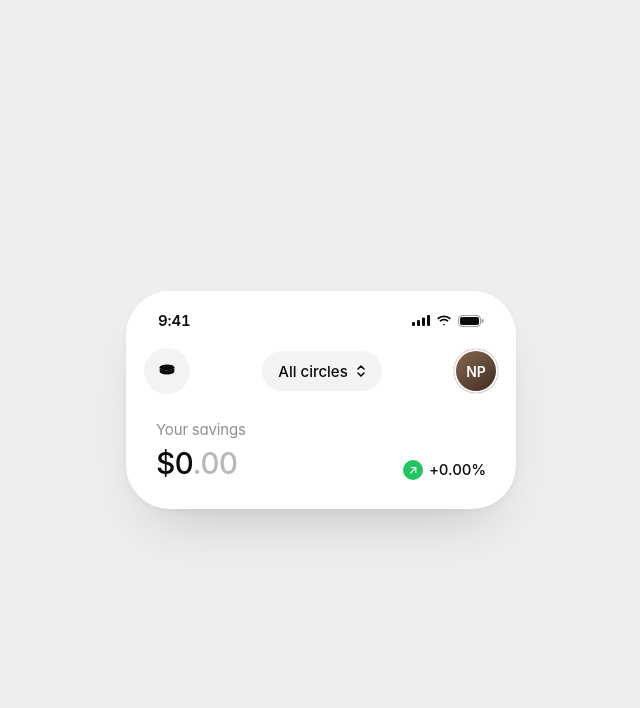
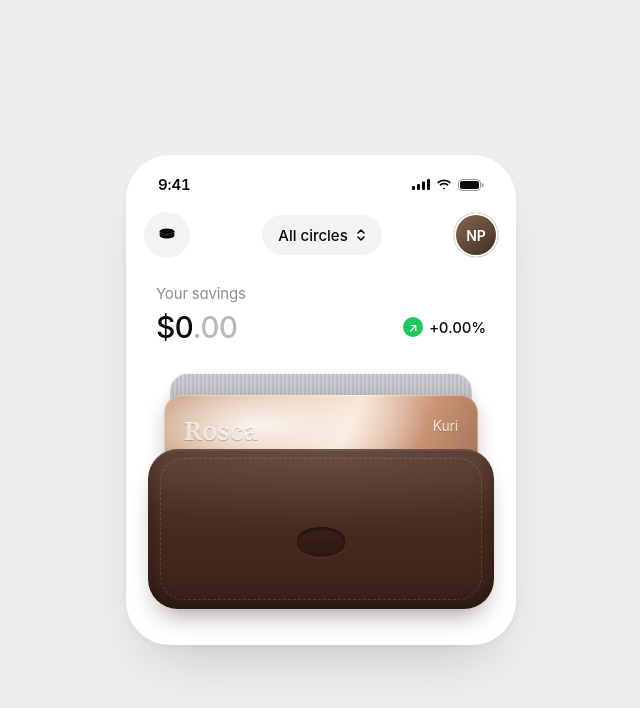
Before and after one commit to nikhil-pn/rosca, a website: page web/index.html in a window 1280 px wide. Shown: the whole page, without its empty margins (319-959 px from the left). Drawn offline with Linux system fonts and the light colour scheme.

Commit message:
Web: the leather wallet with a silver and a rose-gold Rosca card, pure CSS
Co-Authored-By: Claude Opus 5.5 <noreply@anthropic.com>

```diff
--- a/web/css/phone.css
+++ b/web/css/phone.css
@@ -21,7 +21,7 @@
 
 .balance { padding: 26px 12px 6px; }
 .balance .label { color: var(--muted); font-size: 15px; margin-bottom: 6px; }
-.balance-row { display: flex; justify-content: space-between; align-items: baseline; }
+.balance-row { display: flex; justify-content: space-between; align-items: center; }
 .big { font-size: 30px; font-weight: 500; }
 .gain { display: inline-flex; align-items: center; gap: 6px; font-size: 15px; font-weight: 500; }
 .gain .arrow { width: 20px; height: 20px; border-radius: 50%; background: var(--green); color: #fff; display: grid; place-items: center; font-size: 12px; }
--- /dev/null
+++ b/web/css/wallet.css
@@ -0,0 +1,35 @@
+/* The leather wallet with a silver and a rose-gold card, all CSS. */
+.wallet { position: relative; height: 236px; margin: 22px 4px 14px; }
+.wcard { position: absolute; left: 22px; right: 22px; height: 150px; border-radius: 18px; }
+.wcard.silver {
+  top: 0;
+  background: repeating-linear-gradient(90deg, #d9d9dc 0 2px, #c9c9cd 2px 4px), linear-gradient(180deg, #f2f2f4, #bdbdc2);
+  background-blend-mode: multiply;
+  box-shadow: inset 0 1px 0 rgba(255, 255, 255, 0.8), 0 4px 10px rgba(0, 0, 0, 0.08);
+}
+.wcard.gold {
+  top: 22px; left: 16px; right: 16px;
+  background:
+    radial-gradient(120% 90% at 30% 20%, rgba(255, 255, 255, 0.85), rgba(255, 255, 255, 0) 45%),
+    radial-gradient(80% 60% at 75% 70%, rgba(255, 210, 190, 0.7), rgba(255, 210, 190, 0) 60%),
+    linear-gradient(115deg, #b8865f 0%, #e8c3a2 38%, #f6e2cf 52%, #c99474 72%, #8f6448 100%);
+  box-shadow: inset 0 0 0 1px rgba(255, 255, 255, 0.35), 0 8px 18px rgba(80, 40, 20, 0.25);
+  padding: 18px 20px;
+}
+.wcard .brand { font-family: Georgia, "Times New Roman", serif; font-size: 25px; font-weight: 700; color: rgba(255, 255, 255, 0.72); text-shadow: 0 1px 0 rgba(120, 70, 40, 0.35); letter-spacing: 0.01em; }
+.wcard .kind { position: absolute; right: 20px; top: 22px; font-size: 14px; color: rgba(255, 255, 255, 0.8); text-shadow: 0 1px 0 rgba(120, 70, 40, 0.3); }
+.pocket {
+  position: absolute; left: 0; right: 0; bottom: 0; height: 160px;
+  border-radius: 30px;
+  background:
+    radial-gradient(140% 90% at 50% 0%, rgba(255, 255, 255, 0.10), rgba(255, 255, 255, 0) 55%),
+    linear-gradient(180deg, #5a3b31 0%, #45291f 55%, #3a231a 100%);
+  box-shadow: inset 0 2px 0 rgba(255, 255, 255, 0.08), inset 0 -8px 18px rgba(0, 0, 0, 0.35), 0 14px 24px -10px rgba(40, 20, 10, 0.45);
+}
+.pocket .stitch { position: absolute; inset: 9px 12px; border-radius: 24px; border: 1.5px dashed rgba(255, 220, 200, 0.16); }
+.pocket .clasp {
+  position: absolute; left: 50%; top: 58%; width: 48px; height: 30px; transform: translate(-50%, -50%);
+  border-radius: 50% / 45%;
+  background: linear-gradient(180deg, #3a2219, #2b1811);
+  box-shadow: inset 0 2px 3px rgba(0, 0, 0, 0.5), 0 1px 0 rgba(255, 255, 255, 0.07);
+}
--- a/web/index.html
+++ b/web/index.html
@@ -9,6 +9,7 @@
   <link rel="preload" href="fonts/inter-500.woff2" as="font" type="font/woff2" crossorigin>
   <link rel="stylesheet" href="css/base.css">
   <link rel="stylesheet" href="css/phone.css">
+  <link rel="stylesheet" href="css/wallet.css">
 </head>
 <body>
   <main class="stage">
@@ -37,6 +38,17 @@
           <p class="gain"><span class="arrow">↗</span><span id="gain">+0.00%</span></p>
         </div>
       </div>
+      <div class="wallet" aria-hidden="true">
+        <div class="wcard silver"></div>
+        <div class="wcard gold">
+          <span class="brand">Rosca</span>
+          <span class="kind" id="card-kind">Kuri</span>
+        </div>
+        <div class="pocket">
+          <span class="stitch"></span>
+          <span class="clasp"></span>
+        </div>
+      </div>
       <!-- @body -->
     </section>
     <!-- @phone -->
```
